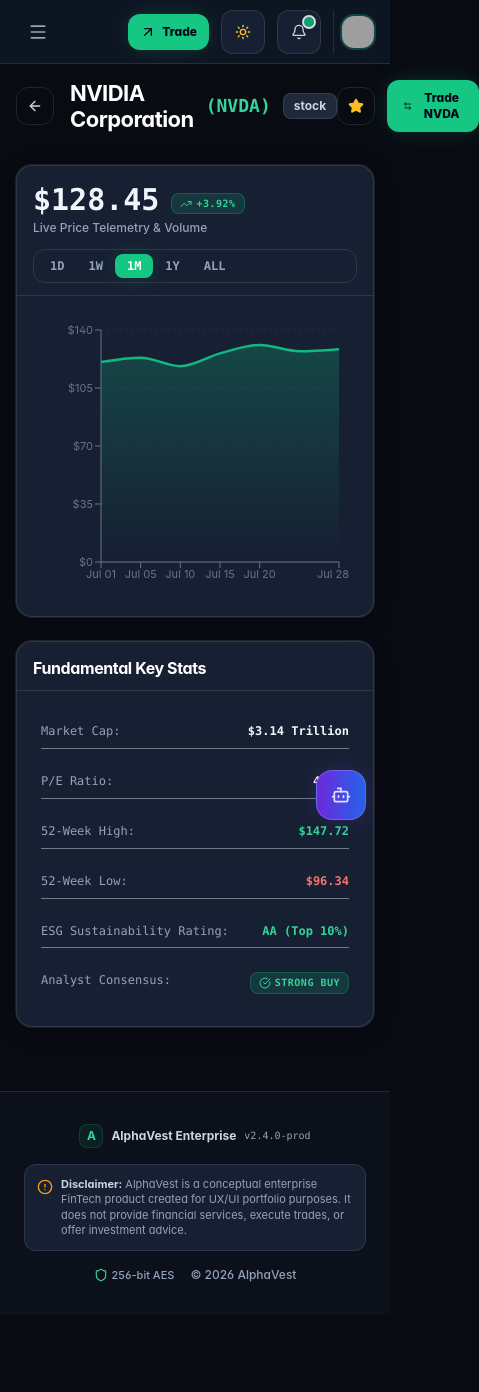
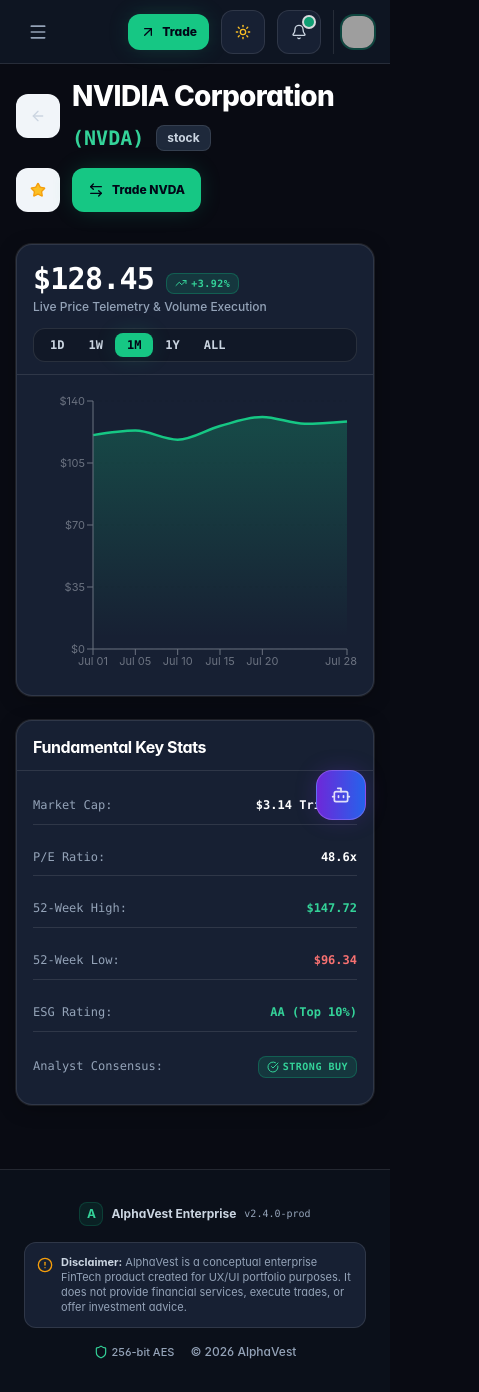
Before and after one commit to asparagam/alphavest, a React (Vite) app: page /asset in a window 390 px wide. Shown: the whole page, 479 px wide, since content can reach past the window. Before the commit the page ends 1315 px from the top, so only its background shows below. Built offline with nearby package versions, Linux system fonts and the light colour scheme; grey boxes are pictures that could not be loaded.

Commit message:
Fix Asset Details page readability: High contrast live price (.45), clean fundamental key stats, WCAG AAA metrics

```diff
--- a/src/pages/AssetDetails.tsx
+++ b/src/pages/AssetDetails.tsx
@@ -28,61 +28,72 @@
   ];
 
   return (
-    <div className="space-y-8">
-      <div className="flex items-center gap-4">
+    <div className="space-y-8" role="region" aria-label={`Asset Details for ${asset.name}`}>
+      {/* Header & Back Action */}
+      <div className="flex flex-col sm:flex-row sm:items-center justify-between gap-4">
+        <div className="flex items-center gap-3">
           <button
             onClick={() => navigate(-1)}
-          className="p-2.5 rounded-xl border border-dark-border bg-dark-card text-slate-300 hover:text-white transition-colors cursor-pointer"
+            className="p-2.5 rounded-xl border border-slate-300 bg-slate-100 text-slate-800 hover:text-slate-950 hover:bg-slate-200 dark:bg-dark-card dark:border-white/10 dark:text-slate-300 dark:hover:text-white transition-colors cursor-pointer min-h-[44px] min-w-[44px] flex items-center justify-center"
+            aria-label="Navigate back"
           >
-          <ArrowLeft className="w-4 h-4" />
+            <ArrowLeft className="w-4 h-4" aria-hidden="true" />
           </button>
 
-        <div className="flex-1 flex items-center justify-between">
-          <div className="flex items-center gap-3">
-            <h1 className="type-heading-xl text-slate-100">{asset.name}</h1>
-            <span className="font-mono font-bold text-lg text-brand-400">({asset.symbol})</span>
+          <div className="flex flex-wrap items-center gap-3">
+            <h1 className="type-display-l text-slate-900 dark:text-white">{asset.name}</h1>
+            <span className="font-mono font-extrabold text-xl text-emerald-700 dark:text-emerald-400">({asset.symbol})</span>
             <Badge variant="neutral">{asset.category}</Badge>
+          </div>
         </div>
 
         <div className="flex items-center gap-3">
           <button
             onClick={() => toggleWatchlist(asset.symbol)}
-              className="p-2.5 rounded-xl border border-dark-border bg-dark-card text-slate-300 hover:text-amber-400 transition-colors cursor-pointer"
+            className="p-2.5 rounded-xl border border-slate-300 bg-slate-100 text-slate-700 hover:text-amber-500 hover:bg-slate-200 dark:bg-dark-card dark:border-white/10 dark:text-slate-300 dark:hover:text-amber-400 transition-colors cursor-pointer min-h-[44px] min-w-[44px] flex items-center justify-center"
+            aria-label={`Toggle ${asset.symbol} in watchlist`}
           >
-              <Star className={`w-4 h-4 ${watchlist.includes(asset.symbol) ? 'fill-amber-400 text-amber-400' : ''}`} />
+            <Star className={`w-4 h-4 ${watchlist.includes(asset.symbol) ? 'fill-amber-400 text-amber-500' : ''}`} aria-hidden="true" />
           </button>
 
           <Button
             variant="primary"
             size="md"
             onClick={() => navigate(`/trading?symbol=${asset.symbol}`)}
-              leftIcon={<ArrowLeftRight className="w-4 h-4" />}
+            leftIcon={<ArrowLeftRight className="w-4 h-4" aria-hidden="true" />}
+            aria-label={`Trade ${asset.symbol}`}
           >
             Trade {asset.symbol}
           </Button>
         </div>
       </div>
-      </div>
 
       <div className="grid grid-cols-1 lg:grid-cols-3 gap-6">
+        {/* Main Price Telemetry & Performance Chart */}
         <Card variant="glass" className="lg:col-span-2">
           <CardHeader>
             <div>
               <div className="flex items-baseline gap-3">
-                <span className="text-3xl font-extrabold font-mono font-mono-nums text-slate-100">{formatCurrency(asset.price)}</span>
+                {/* Dominant Live Price Metric */}
+                <span className="text-3xl sm:text-4xl lg:text-5xl font-extrabold font-mono font-mono-nums text-slate-900 dark:text-white tracking-tight">
+                  {formatCurrency(asset.price)}
+                </span>
                 <ReturnBadge value={asset.change24hPercent} />
               </div>
-              <CardDescription>Live Price Telemetry & Volume</CardDescription>
+              <CardDescription>Live Price Telemetry & Volume Execution</CardDescription>
             </div>
 
-            <div className="flex bg-dark-surface p-1 rounded-xl border border-dark-border">
+            <div className="flex bg-slate-100 border border-slate-300 dark:bg-dark-surface1 dark:border-white/10 p-1 rounded-xl" role="toolbar" aria-label="Chart Timeframe Selectors">
               {(['1D', '1W', '1M', '1Y', 'ALL'] as const).map((t) => (
                 <button
                   key={t}
                   onClick={() => setTimeframe(t)}
                   className={`px-3 py-1 text-xs font-bold font-mono rounded-lg transition-colors cursor-pointer ${
-                    timeframe === t ? 'bg-brand-500 text-white shadow-emerald-glow' : 'text-slate-400 hover:text-slate-200'
+                    timeframe === t
+                      ? 'bg-brand-500 text-slate-950 shadow-emerald-glow font-extrabold'
+                      : 'text-slate-700 dark:text-slate-300 hover:text-slate-950 dark:hover:text-white'
                   }`}
+                  aria-selected={timeframe === t}
                 >
                   {t}
                 </button>
@@ -90,53 +101,54 @@
             </div>
           </CardHeader>
 
-          <div className="p-6 h-80">
+          <div className="p-4 sm:p-6 h-80" role="img" aria-label={`Historical price chart for ${asset.symbol}`}>
             <ResponsiveContainer width="100%" height="100%">
               <AreaChart data={historyData} margin={{ top: 10, right: 10, left: 0, bottom: 0 }}>
                 <defs>
                   <linearGradient id="assetGrad" x1="0" y1="0" x2="0" y2="1">
-                    <stop offset="5%" stopColor="#10b981" stopOpacity={0.4} />
-                    <stop offset="95%" stopColor="#10b981" stopOpacity={0.0} />
+                    <stop offset="5%" stopColor="#16c784" stopOpacity={0.4} />
+                    <stop offset="95%" stopColor="#16c784" stopOpacity={0.0} />
                   </linearGradient>
                 </defs>
-                <CartesianGrid strokeDasharray="3 3" stroke="rgba(255,255,255,0.06)" vertical={false} />
-                <XAxis dataKey="date" stroke="#64748b" fontSize={11} className="font-mono" />
-                <YAxis stroke="#64748b" fontSize={11} tickFormatter={(v) => `$${v.toFixed(0)}`} className="font-mono" />
+                <CartesianGrid strokeDasharray="3 3" stroke="rgba(0,0,0,0.08)" vertical={false} />
+                <XAxis dataKey="date" stroke="#6b7280" fontSize={11} className="font-mono" />
+                <YAxis stroke="#6b7280" fontSize={11} tickFormatter={(v) => `$${v.toFixed(0)}`} className="font-mono" />
                 <Tooltip content={<CustomChartTooltip />} />
-                <Area type="monotone" dataKey="price" stroke="#10b981" strokeWidth={2.5} fill="url(#assetGrad)" name="Asset Price" />
+                <Area type="monotone" dataKey="price" stroke="#16c784" strokeWidth={2.5} fill="url(#assetGrad)" name="Asset Price" />
               </AreaChart>
             </ResponsiveContainer>
           </div>
         </Card>
 
+        {/* Fundamental Key Stats Card */}
         <Card variant="glass">
           <CardHeader>
             <CardTitle>Fundamental Key Stats</CardTitle>
           </CardHeader>
 
-          <div className="p-6 space-y-4 text-xs font-mono-nums">
-            <div className="flex justify-between py-2 border-b border-dark-border/40">
-              <span className="type-caption text-slate-400">Market Cap:</span>
-              <span className="font-bold text-slate-100">$3.14 Trillion</span>
+          <div className="p-4 sm:p-6 space-y-3.5 text-xs font-mono-nums">
+            <div className="flex justify-between py-2.5 border-b border-slate-200 dark:border-white/10">
+              <span className="type-caption text-slate-700 dark:text-slate-400 font-semibold">Market Cap:</span>
+              <span className="font-mono font-extrabold text-slate-900 dark:text-white">$3.14 Trillion</span>
             </div>
-            <div className="flex justify-between py-2 border-b border-dark-border/40">
-              <span className="type-caption text-slate-400">P/E Ratio:</span>
-              <span className="font-bold text-slate-100">48.6x</span>
+            <div className="flex justify-between py-2.5 border-b border-slate-200 dark:border-white/10">
+              <span className="type-caption text-slate-700 dark:text-slate-400 font-semibold">P/E Ratio:</span>
+              <span className="font-mono font-extrabold text-slate-900 dark:text-white">48.6x</span>
             </div>
-            <div className="flex justify-between py-2 border-b border-dark-border/40">
-              <span className="type-caption text-slate-400">52-Week High:</span>
-              <span className="font-bold text-emerald-400">${(asset.price * 1.15).toFixed(2)}</span>
+            <div className="flex justify-between py-2.5 border-b border-slate-200 dark:border-white/10">
+              <span className="type-caption text-slate-700 dark:text-slate-400 font-semibold">52-Week High:</span>
+              <span className="font-mono font-extrabold text-emerald-700 dark:text-emerald-400">${(asset.price * 1.15).toFixed(2)}</span>
             </div>
-            <div className="flex justify-between py-2 border-b border-dark-border/40">
-              <span className="type-caption text-slate-400">52-Week Low:</span>
-              <span className="font-bold text-red-400">${(asset.price * 0.75).toFixed(2)}</span>
+            <div className="flex justify-between py-2.5 border-b border-slate-200 dark:border-white/10">
+              <span className="type-caption text-slate-700 dark:text-slate-400 font-semibold">52-Week Low:</span>
+              <span className="font-mono font-extrabold text-red-700 dark:text-red-400">${(asset.price * 0.75).toFixed(2)}</span>
             </div>
-            <div className="flex justify-between py-2 border-b border-dark-border/40">
-              <span className="type-caption text-slate-400">ESG Sustainability Rating:</span>
-              <span className="font-bold text-brand-400">AA (Top 10%)</span>
+            <div className="flex justify-between py-2.5 border-b border-slate-200 dark:border-white/10">
+              <span className="type-caption text-slate-700 dark:text-slate-400 font-semibold">ESG Rating:</span>
+              <span className="font-mono font-extrabold text-emerald-700 dark:text-emerald-400">AA (Top 10%)</span>
             </div>
-            <div className="flex justify-between py-2">
-              <span className="type-caption text-slate-400">Analyst Consensus:</span>
+            <div className="flex justify-between py-2.5 items-center">
+              <span className="type-caption text-slate-700 dark:text-slate-400 font-semibold">Analyst Consensus:</span>
               <Badge variant="success" size="sm">STRONG BUY</Badge>
             </div>
           </div>
```
Also changed, not shown: 1 other file (tests, documents, lock files or other folders). Lines whose indentation alone changed are shown as unchanged.
